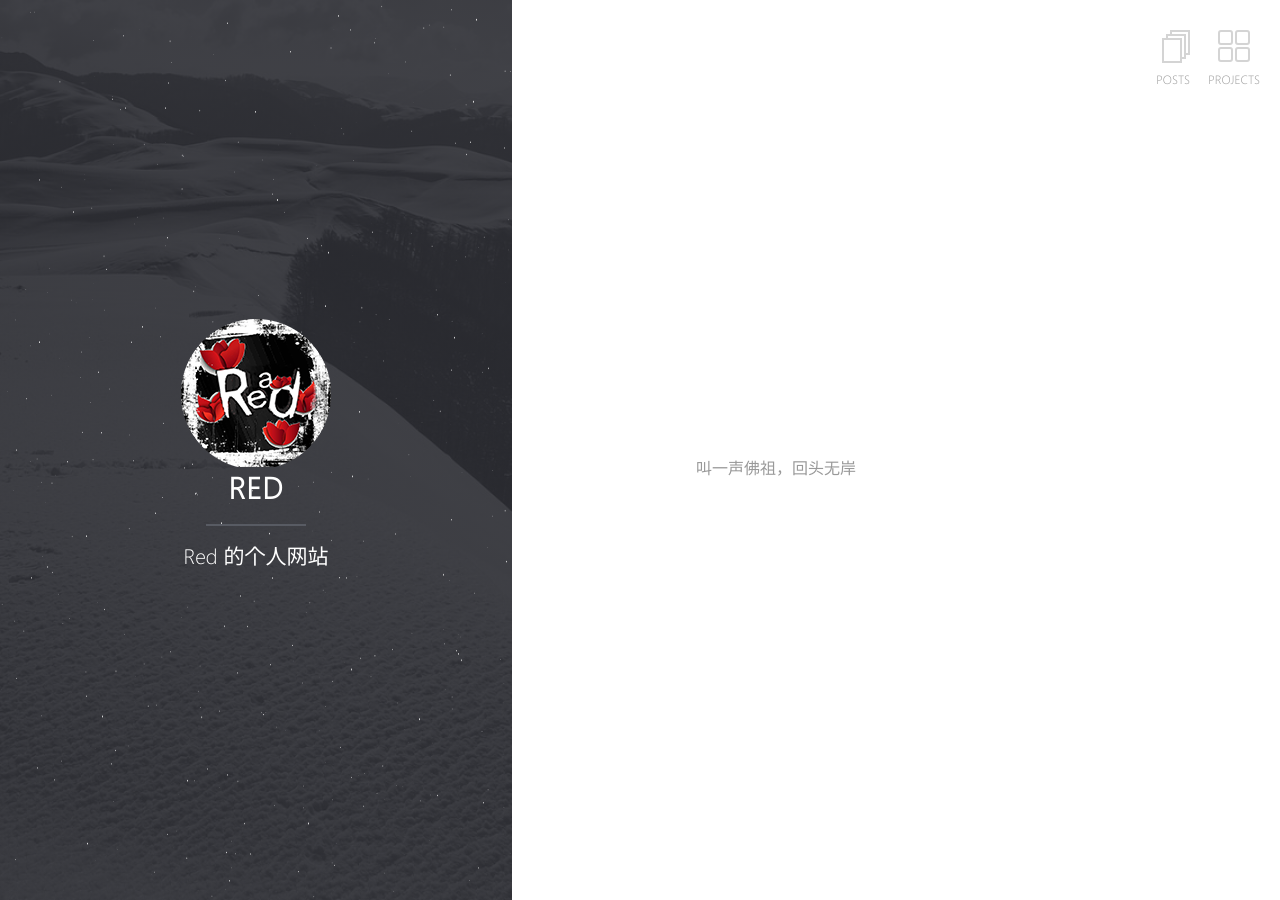
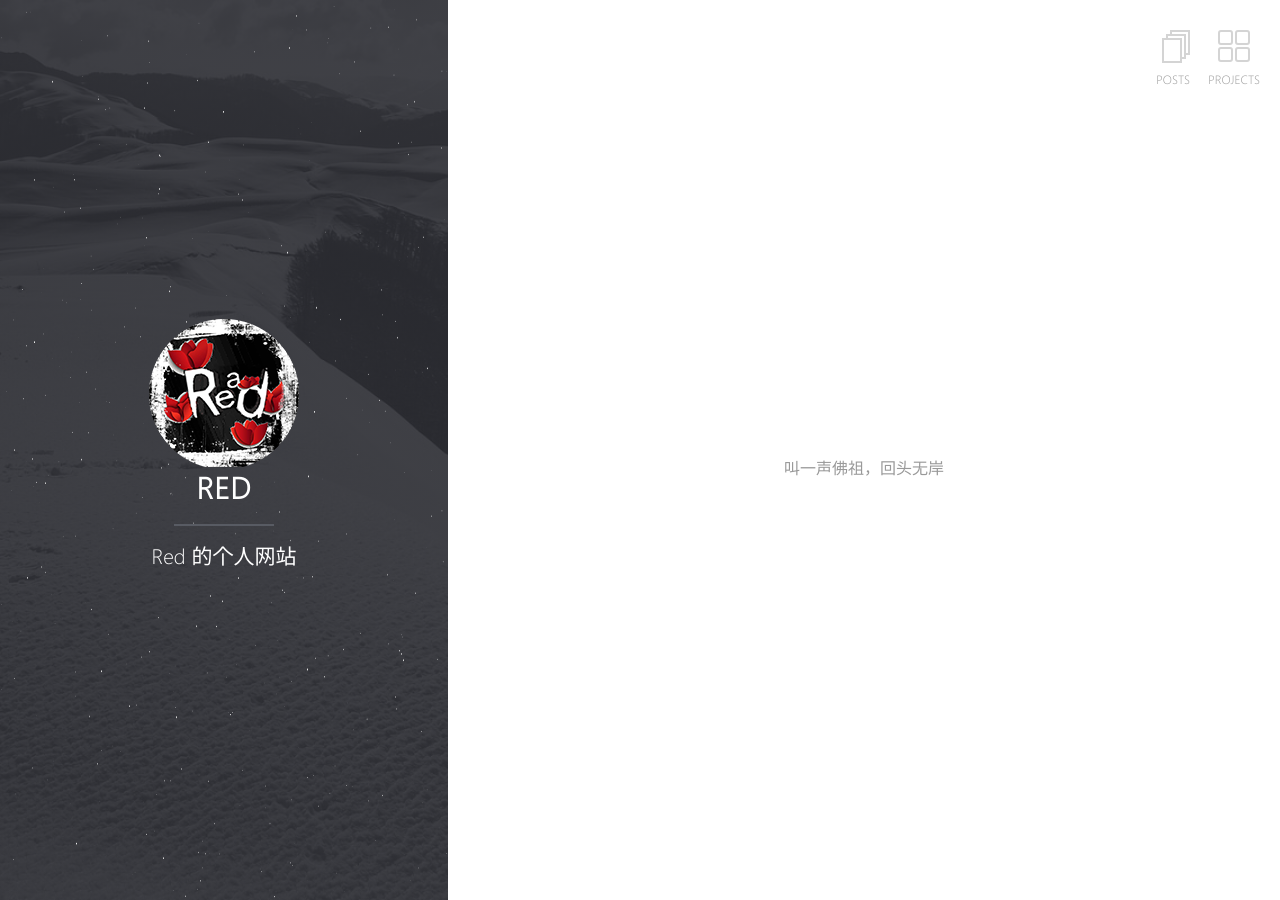
Before and after one commit to Rednuo/Rednuo.github.io, a Jekyll site: the page built from index.md, in a window 1280 px wide. Built offline with Jekyll 4.4.1, drawn with Linux system fonts in a browser that asks for light colours.

Commit message:
Update _site.scss
左右占比及样式

```diff
--- a/assets/_sass/_site.scss
+++ b/assets/_sass/_site.scss
@@ -1,6 +1,6 @@
 .block-left {
   float: left;
-  width: 40%;
+  width: 35%;
   .content {
     z-index: 1;
     position: relative;
@@ -8,7 +8,7 @@
 }
 
 .block-right {
-  width: 60%;
+  width: 65%;
   float: right;
   overflow-y: auto;
 }
@@ -408,7 +408,7 @@ canvas {
 }
 
 .about-info {
-  text-align: left;
+  text-align: center;
   h1,
   h2 {
     font-size: 35px;
```
